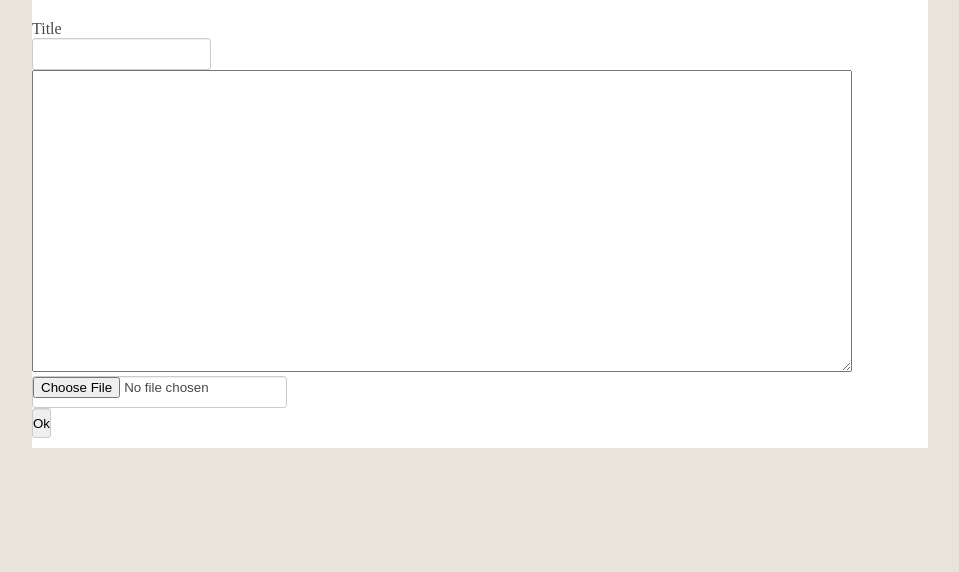
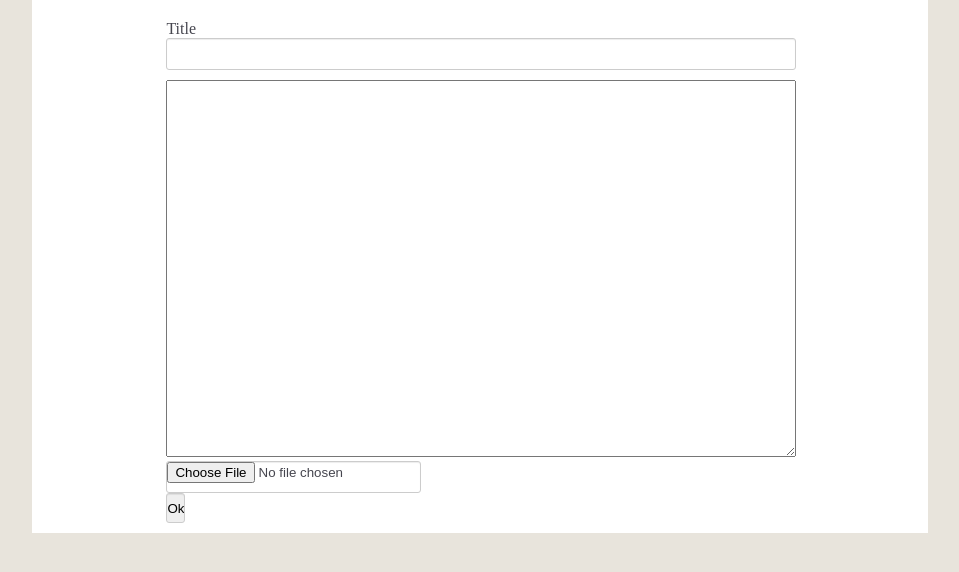
Before and after one commit to davy1ex/blog_flask, a Flask app: page /add_post in a window 1280 px wide. Shown: the part 64-636 px from the top of the page, without its empty margins (160-1119 px from the left). Run offline with Flask 2, Linux system fonts and the light colour scheme; the visitor is signed in with stand-in values (Sample User, id 1); data comes from the database, SQL or seed files in the repository.

Commit message:
refactoring

```diff
--- /dev/null
+++ b/app/static/css/editor.css
@@ -0,0 +1,13 @@
+.editor {
+    width: 70%;
+    margin-left: auto;
+    margin-right: auto;
+}
+
+.editor textarea, input[type="text"] {
+    width: 100%;
+}
+
+.text {
+    margin-top: 10px;
+}
--- a/app/templates/editor.html
+++ b/app/templates/editor.html
@@ -1,14 +1,27 @@
 {% extends "base.html" %}
+
+{% block css %}
+    <link rel="stylesheet" type="text/css" href="{{ url_for("static", filename="css/editor.css") }}">
+{% endblock %}
 
 {% block content %}
     <div class="wrapper_editor">
+        <div class="editor">
             <form method="POST" enctype=multipart/form-data>
                 {{ form.hidden_tag() }}
+
+                <div class="title">
                     {{ form.title.label }} <br>
-            {{ form.title(width=100) }} <br>
-            {{ form.text(cols=100, rows=20) }} <br>
+                    {{ form.title() }}
+                </div>
+
+                <div class="text">
+                    {{ form.text(rows=25) }}
+                </div>
+
                 <input type="file" name="file"> <br>
                 {{ form.submit() }}
             </form>
         </div>
+    </div>
 {% endblock %}
```
Also changed, not shown: app/static/img/1/img.jpeg (deleted), app/static/img/2/img.jpeg (deleted), app/static/img/3/img.jpeg (deleted), 1 other file. Lines whose indentation alone changed are shown as unchanged.
